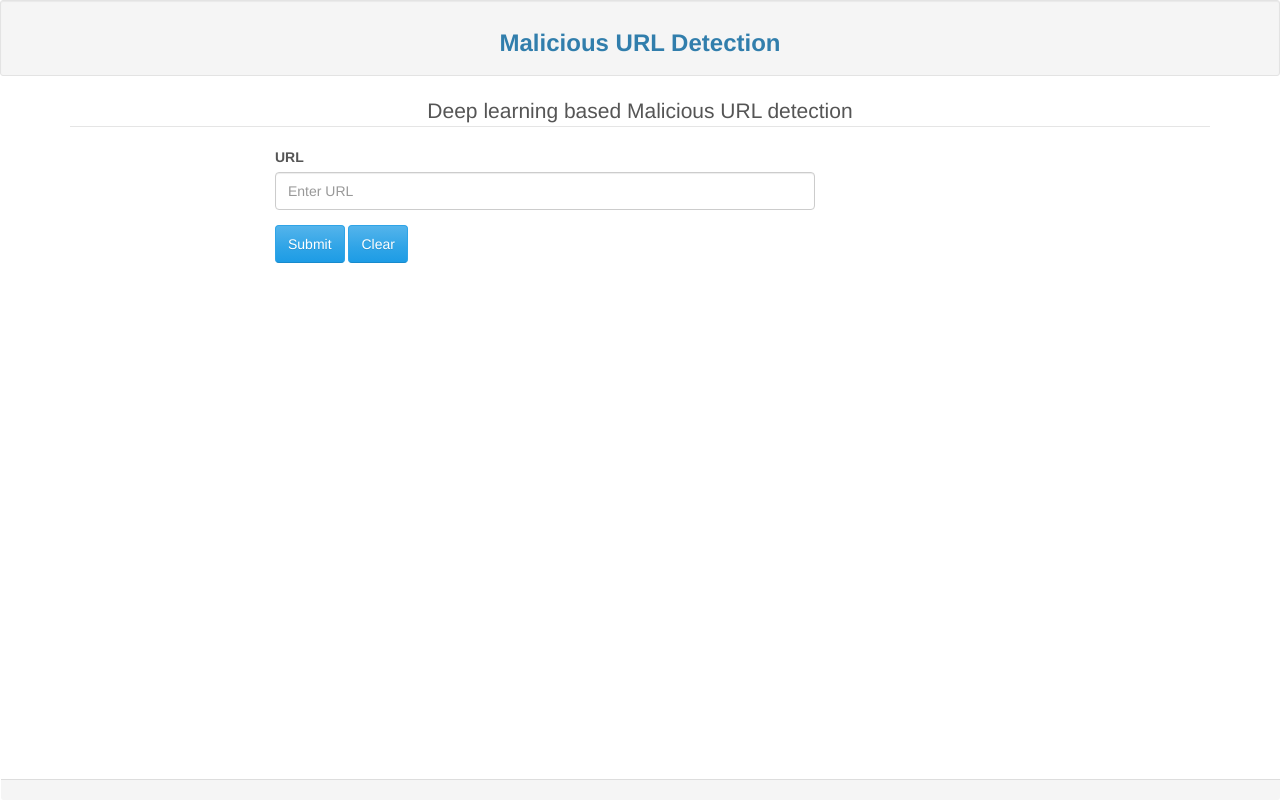
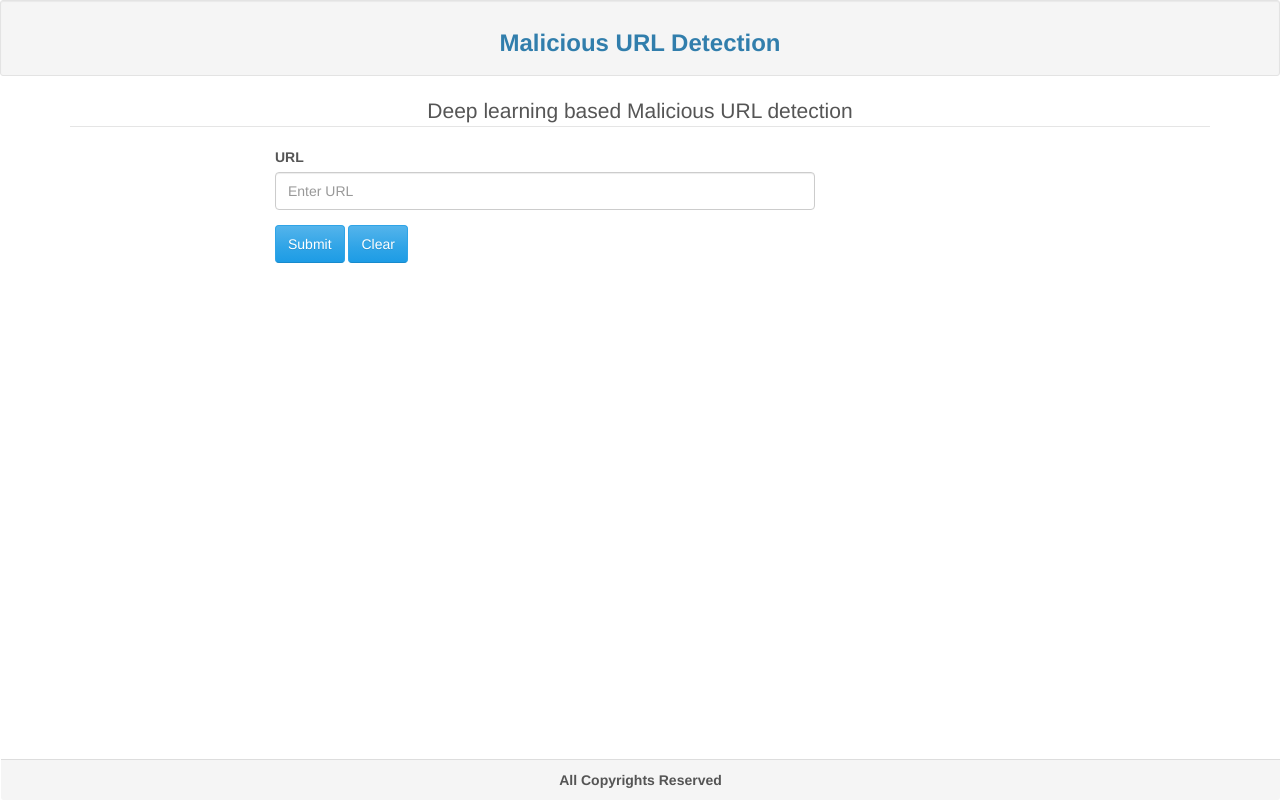
Before and after one commit to anupsg/Detection-of-Malicious-url, a plain HTML site: page index.html in a window 1280 px wide. Drawn offline with Linux system fonts and the light colour scheme.

Commit message:
Update index.html

```diff
--- a/index.html
+++ b/index.html
@@ -82,6 +82,8 @@ $( document ).ready(function() {
 </body>
 <div class="footer navbar-fixed-bottom">
     <div class="panel-footer">
+        <b><center>  All Copyrights Reserved </b></a></center></b>
+
       </div>
    </div>
 </div>
```
